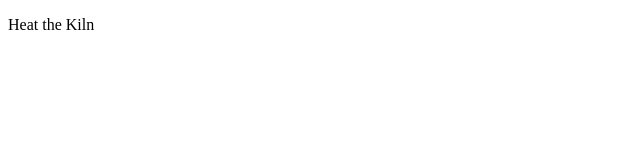
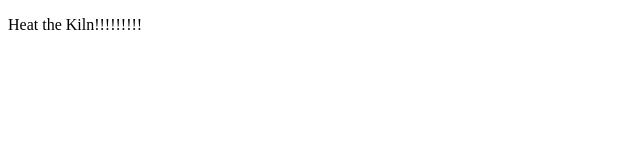
Before and after one commit to teichmath/heat_the_kiln, a plain HTML site: page index.html in a window 1280 px wide. Shown: the full height of the page, 0-640 px from the left. Drawn offline with Linux system fonts and the light colour scheme.

Commit message:
Update index.html

```diff
--- a/index.html
+++ b/index.html
@@ -4,7 +4,7 @@
 </head>
 <body>
 
-<p>Heat the Kiln</p>
+<p>Heat the Kiln!!!!!!!!!</p>
 
 </body>
 </html>
```
